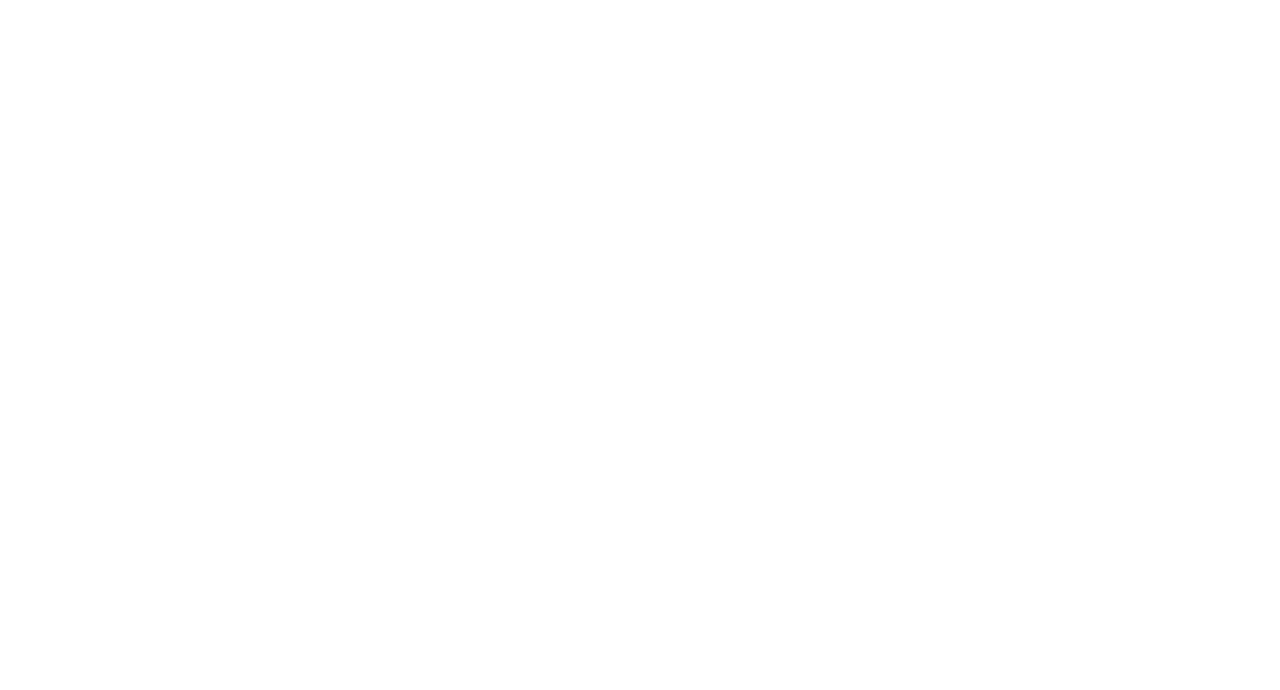
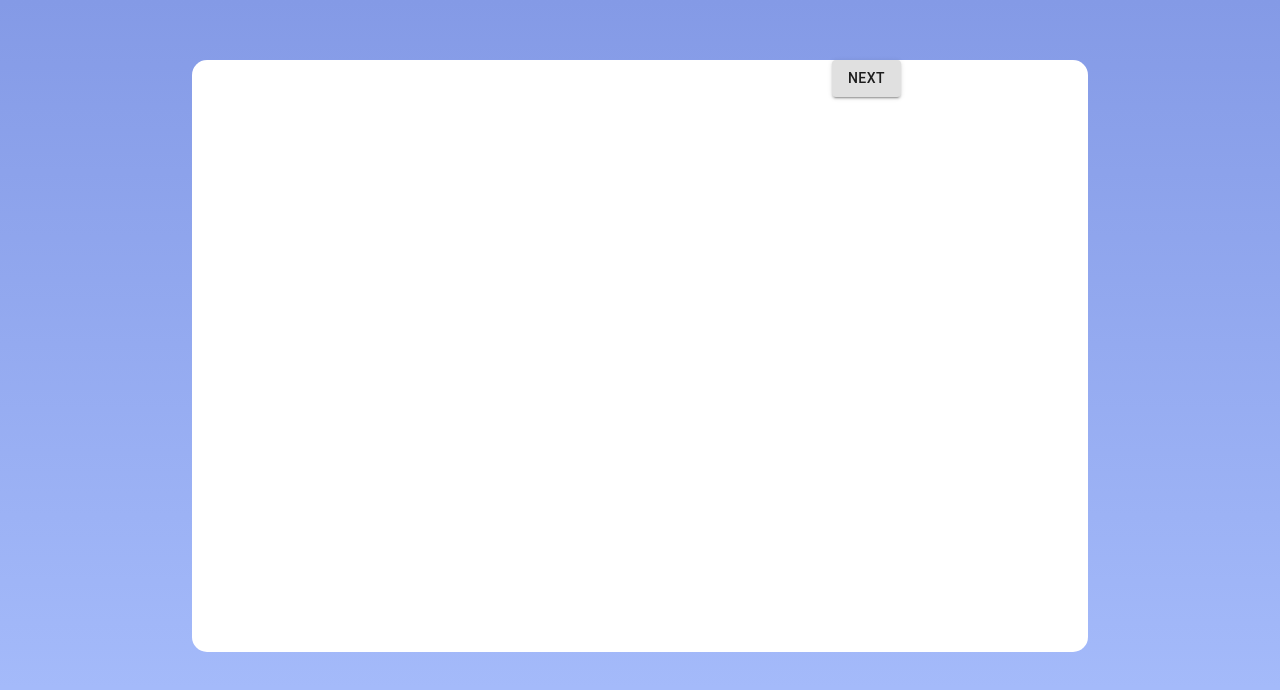
Before and after one commit to vomichaelminh/aim, a React (Create React App) app in the folder client/: page /profile in a window 1280 px wide. Shown: the top 690 px of the page. Built offline with nearby package versions, Linux system fonts and the light colour scheme.

Commit message:
routing added, profile added

```diff
--- a/client/package.json
+++ b/client/package.json
@@ -4,6 +4,7 @@
   "private": true,
   "dependencies": {
     "@material-ui/core": "^4.11.3",
+    "@material-ui/icons": "^4.11.2",
     "@testing-library/jest-dom": "^5.11.9",
     "@testing-library/react": "^11.2.3",
     "@testing-library/user-event": "^12.6.2",
--- a/client/src/App.js
+++ b/client/src/App.js
@@ -1,14 +1,15 @@
 import { BrowserRouter as Router, Switch, Route } from "react-router-dom";
 import "./App.css";
 import Login from "./pages/Login";
-
+import Home from "./pages/Home";
+import Profile from "./pages/Profile";
 function App() {
   return (
     <Router>
       <Switch>
         <Route exact path="/" component={Login} />
-        {/* <Route path="/profile" component={Profile} />
-        <Route path="/home" component={Home} /> */}
+        <Route path="/profile" component={Profile} />
+        <Route path="/home" component={Home} />
       </Switch>
     </Router>
   );
--- a/client/src/pages/Home.js
+++ b/client/src/pages/Home.js
@@ -2,7 +2,7 @@ import React from "react";
 
 class Home extends React.Component {
   render() {
-    return <div className="loginCard">Home</div>;
+    return <div>Home</div>;
   }
 }
 
--- a/client/src/pages/Login.js
+++ b/client/src/pages/Login.js
@@ -3,12 +3,12 @@ import Google from "../images/Google.png";
 import "../styles/Login.css";
 import Button from "@material-ui/core/Button";
 
-class Home extends React.Component {
+class Login extends React.Component {
   render() {
     return (
       <div className="container">
         <div className="loginCard">
-          <Button className="buttonGoogle">
+          <Button variant="contained" className="buttonGoogle">
             <img alt="Google logo" className="Google-logo" src={Google} />
             Sign in with Google
           </Button>
@@ -18,4 +18,4 @@ class Home extends React.Component {
   }
 }
 
-export default Home;
+export default Login;
--- /dev/null
+++ b/client/src/pages/Profile.js
@@ -0,0 +1,21 @@
+import React from "react";
+import "../styles/Login.css";
+import "../styles/Profile.css";
+import Button from "@material-ui/core/Button";
+
+class Profile extends React.Component {
+  render() {
+    return (
+      <div className="container">
+        <div className="loginCard">
+          <div> </div>
+          <div className="nextButton">
+            <Button variant="contained">Next</Button>
+          </div>
+        </div>
+      </div>
+    );
+  }
+}
+
+export default Profile;
--- a/client/src/styles/Login.css
+++ b/client/src/styles/Login.css
@@ -5,8 +5,7 @@
 }
 
 .loginCard {
-  margin-left: auto;
-  margin-right: auto;
+  margin: auto;
   background-color: white;
   border-radius: 15px;
   width: 70%;
--- /dev/null
+++ b/client/src/styles/Profile.css
@@ -0,0 +1,3 @@
+.nextButton {
+  margin-left: 640px;
+}
```
Also changed, not shown: 2 other files (tests, documents, lock files or other folders).
